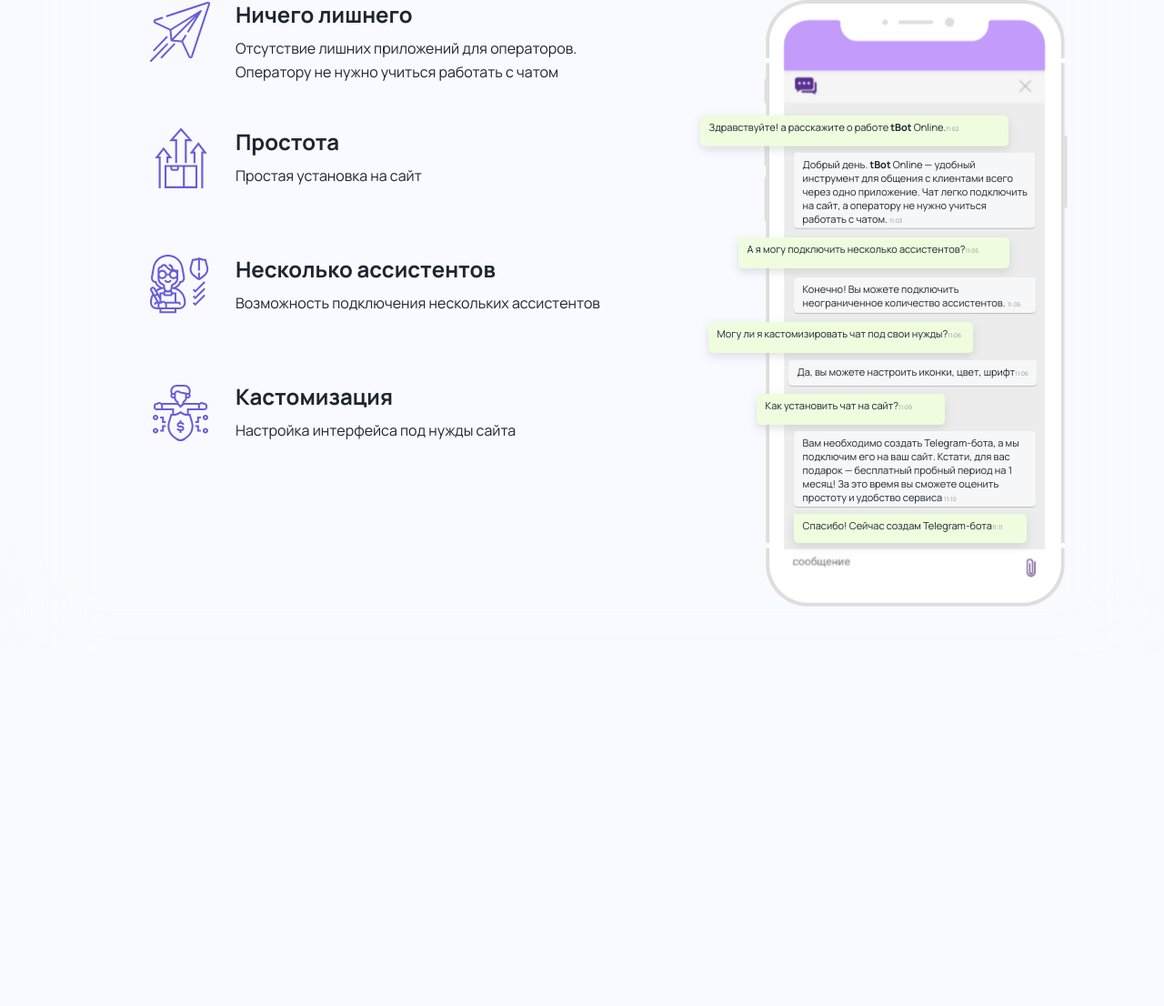
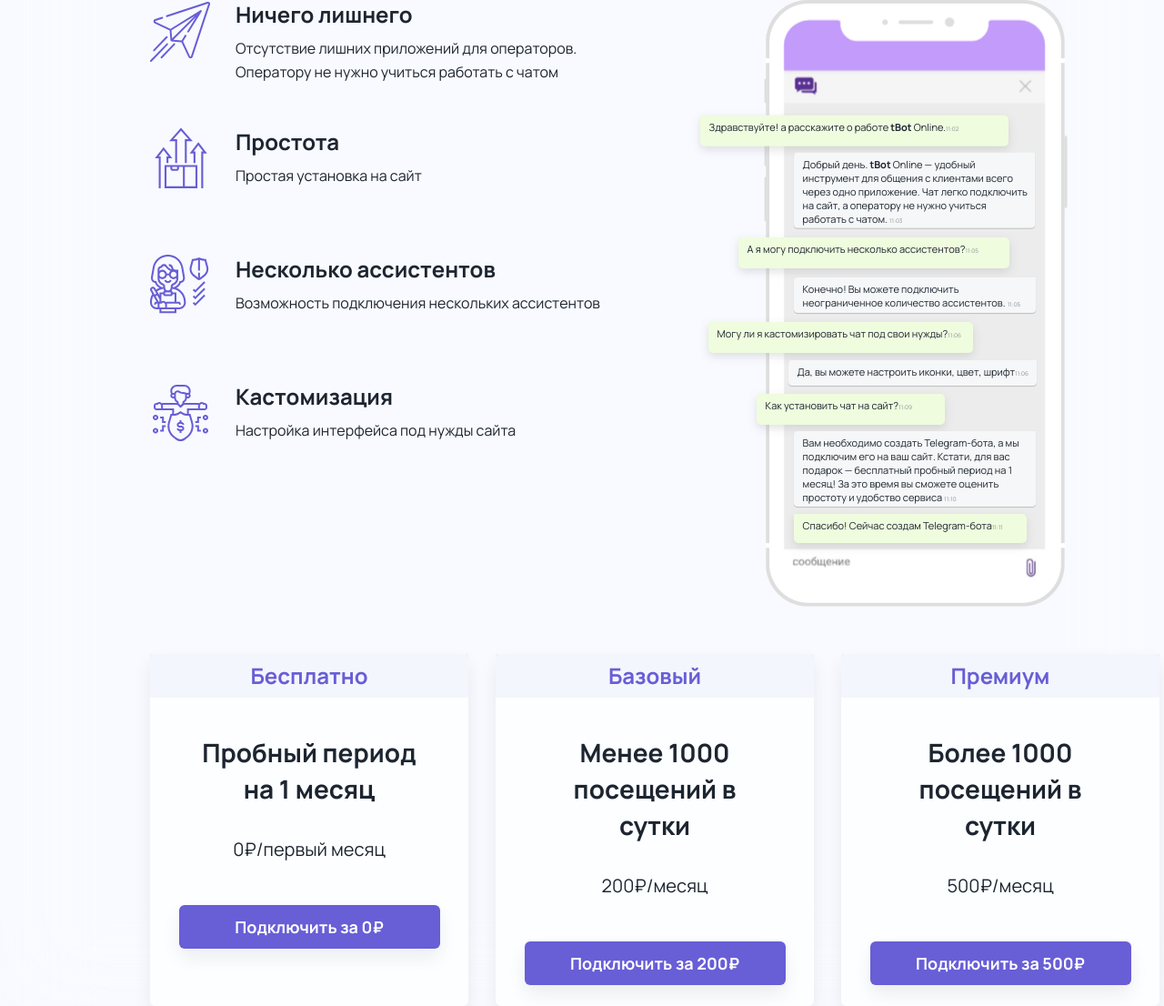
Before and after one commit to Oddi17/lessons2023, a PHP site: page /index_2.html in a window 1280 px wide; the page is wider, and only the part inside the window is pictured. Shown: the part 909-2015 px from the top of that part at 91% size. Before the commit the page ends 1576 px from the top of that part, so only its background shows below. Run offline with PHP 8.4, Linux system fonts and the light colour scheme.

Commit message:
lasteciy

```diff
--- a/testing/first_form/css/style.css
+++ b/testing/first_form/css/style.css
@@ -184,6 +184,8 @@
   font-weight: 600;
   line-height: 32px;
 }
+
+/* Иллюстрация*/
 .info__illustration img:first-child {
   /* position: absolute; */
   left: 0;
@@ -304,3 +306,69 @@
   width: 266px;
   height: 83px;
 }
+/* */
+
+/*Блок тарифов*/
+section .tariffs__blocks{
+  display: flex;
+  gap:30px;
+  /* justify-content: center; */
+}
+section .tariffs__blocks .block {
+
+  width: 350px;
+  height: 387px;
+  border-radius: 6px;
+  background: #fcfeff;
+  box-shadow: 0px 10px 20px 0px rgba(0, 0, 0, 0.07);
+  display: flex;
+  flex-direction: column;
+  align-items: center;
+}
+section .tariffs__blocks .block > div:first-child {
+  color: #685ed6;
+  font-size: 24px;
+  font-weight: 800;
+  line-height: 48px;
+  background: rgba(104, 94, 214, 0.05);
+  margin-bottom: 40px;
+  width: 100%;
+  text-align: center;
+}
+
+section .tariffs__blocks .block div span:first-child {
+  color: #1d2530;
+  text-align: center;
+  font-size: 28px;
+  font-weight: 700;
+  line-height: 40px;
+  margin-bottom: 32px;
+  width: 255px;
+  display: inline-block;
+}
+
+section .tariffs__blocks .block div span:last-child {
+  color: #1d2530;
+  text-align: center;
+  font-size: 20px;
+  font-weight: 500;
+  line-height: 30px;
+  margin-bottom: 46px;
+  display: inline-block;
+}
+section .tariffs__blocks .block div:nth-child(2) {
+  text-align: center;
+  background: #fcfeff;
+}
+section .tariffs__blocks .block .tariffs_button {
+  color: #fff;
+  text-align: center;
+  font-feature-settings: "salt" on, "liga" off;
+  font-size: 18px;
+  font-weight: 700;
+  line-height: 24px;
+  width: 287px;
+  padding: 12px 32px;
+  display: inline-block;
+}
+/* */
--- a/testing/first_form/index_2.html
+++ b/testing/first_form/index_2.html
@@ -103,7 +103,9 @@
                   А я могу подключить несколько ассистентов?<span>11:05</span>
                 </div>
                 <div>
-                  Могу ли я кастомизировать чат под свои нужды?<span>11:06</span>
+                  Могу ли я кастомизировать чат под свои нужды?<span
+                    >11:06</span
+                  >
                 </div>
                 <div>Как установить чат на сайт?<span>11:09</span></div>
                 <div>
@@ -138,6 +140,40 @@
           </div>
         </div>
       </section>
+      <section class="tariffs">
+        <div class="tariffs__head">
+          <div></div>
+        </div>
+        <div class="tariffs__blocks">
+          <div class="block">
+            <div>Бесплатно</div>
+            <div>
+              <span>Пробный период на 1 месяц</span><span>0₽/первый месяц</span>
+            </div>
+            <div class="button">
+              <div class="tariffs_button">Подключить за 0₽</div>
+            </div>
+          </div>
+          <div class="block">
+            <div>Базовый</div>
+            <div>
+              <span>Менее 1000 посещений в сутки</span><span>200₽/месяц</span>
+            </div>
+            <div class="button">
+              <div class="tariffs_button">Подключить за 200₽</div>
+            </div>
+          </div>
+          <div class="block">
+            <div>Премиум</div>
+            <div>
+              <span>Более 1000 посещений в сутки</span><span>500₽/месяц</span>
+            </div>
+            <div class="button">
+              <div class="tariffs_button">Подключить за 500₽</div>
+            </div>
+          </div>
+        </div>
+      </section>
     </div>
   </body>
 </html>
```
